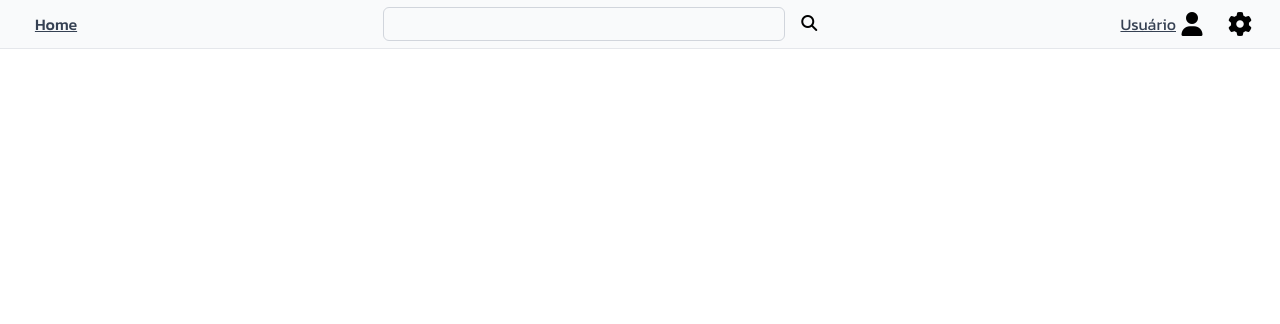
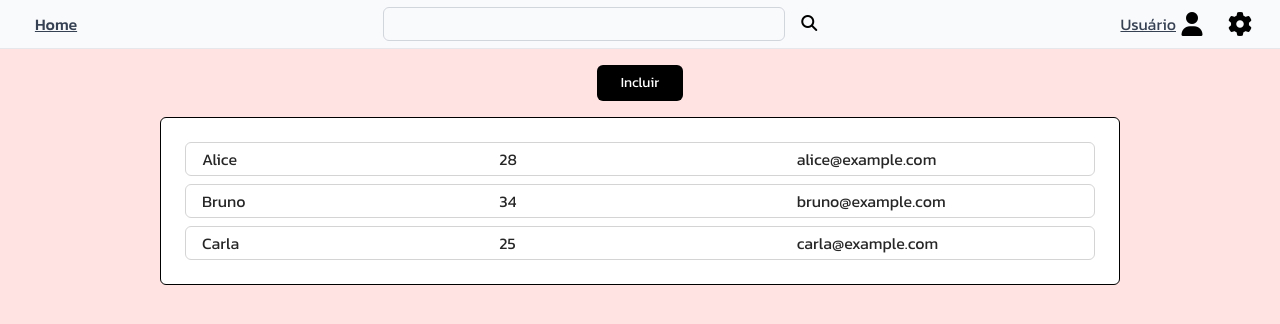
Before and after one commit to SidiJr/locacao-brinquedos-front, a React (Vite) app: page /clientes/list in a window 1280 px wide. Before the commit this address had no page. Shown: the top 324 px of the page. Built offline with nearby package versions, Linux system fonts and the light colour scheme.

Commit message:
feat: :boom: Listagem Base
Adicionando base da listagem.

```diff
--- a/src/App.jsx
+++ b/src/App.jsx
@@ -5,8 +5,10 @@ import NavBar from "./components/NavBar";
 import { BrowserRouter as Router, Route, Routes } from "react-router-dom";
 import Login from "./components/Login";
 import { useAuth, AuthProvider } from "./contexts/AuthContext";
-import FormLocacao from "./pages/Locacoes/FormLocacoes";
 import FormClientes from "./pages/Clientes/FormClientes";
+import FormLocacoes from "./pages/Locacoes/FormLocacoes";
+import ListLocacoes from "./pages/Locacoes/ListLocacoes";
+import ListClientes from "./pages/Clientes/ListClientes";
 
 function App() {
   return (
@@ -30,9 +32,9 @@ const AuthContent = () => {
         <Routes>
           <Route path="/" element={isAuthenticated ? <Home /> : <Login />} />
           <Route path="/about" element={<About />} />
-          {/* <Route path="/locacao" element={<About/>} /> */}
-          <Route path="/locacaoes/form" element={<FormLocacao />} />
-          {/* <Route path="/cliente" element={<About />} /> */}
+          <Route path="/locacoes/list" element={<ListLocacoes/>} />
+          <Route path="/locacoes/form" element={<FormLocacoes />} />
+          <Route path="/clientes/list" element={<ListClientes />} />
           <Route path="/clientes/form" element={<FormClientes />} />
         </Routes>
       </div>
--- a/src/components/FormElements/BaseButton.jsx
+++ b/src/components/FormElements/BaseButton.jsx
@@ -2,22 +2,19 @@ import clsx from 'clsx';
 import React from 'react';
 
 const BaseButton = ({ isForm, text, buttonClass }) => {
-  const baseButtonClass = "bg-black text-white px-4 py-4 rounded-md w-48";
-  const transitionClass = "transition duration-300 transform";
-  const hoverClass = "hover:scale-105 hover:bg-gray-800";
-  const focusClass = "focus:outline-none focus:ring-2 focus:ring-offset-2 focus:ring-black";
-  const activeClass = "active:scale-95";
+
 
   return (
     <button
       type={isForm ? 'submit' : 'button'}
       className={clsx(
-        baseButtonClass,
-        transitionClass,
-        hoverClass,
-        focusClass,
-        activeClass,
-        buttonClass
+        "px-6 py-2 text-sm",
+        "rounded-md",
+        "bg-black text-white",
+        "hover:bg-neutral-700",
+        "cursor-pointer",
+        "transition duration-150 ease-in-out",
+        "focus:outline-none focus:ring-2 focus:ring-neutral-700"
       )}
     >
       {text}
--- a/src/components/FormElements/BaseForm.jsx
+++ b/src/components/FormElements/BaseForm.jsx
@@ -3,7 +3,7 @@ import Input from './BaseInput';
 import BaseButton from './BaseButton';
 import clsx from 'clsx';
 import { useForm } from '../../contexts/FormContext';
-import BaseSearchField from './BaseList';
+import BaseSearchField from './BaseSearchField';
 
 // Necessário passar um array de objetos com os fields e a função de submit
 const BaseForm = ({ fields, onSubmit, formClass, labelClass, inputClass, buttonText, title, showList, hideTotalizador, hideFixedButtons, hideCancelar }) => {
@@ -28,7 +28,7 @@ const BaseForm = ({ fields, onSubmit, formClass, labelClass, inputClass, buttonT
             <form className="w-full flex flex-col items-center gap-4 py-4" onSubmit={handleSubmit}>
                 <p >{title}</p>
                 {/* Envolve os campos */}
-                <div className={clsx("flex flex-col border bg-white p-10 gap-4 rounded-md w-3/4")}>
+                <div className={clsx("flex flex-col border bg-white p-6 gap-2 rounded-md w-3/4")}>
                     {fields.map((field) => (
                         // Envolve cada campo
                         <div key={field.name} >
@@ -47,7 +47,7 @@ const BaseForm = ({ fields, onSubmit, formClass, labelClass, inputClass, buttonT
                     ))}
                 </div>
                 {/* Aqui a lista */}
-                {showList && (<div className={clsx("flex flex-col border bg-white p-10 gap-4 rounded-md w-3/4 items-center")}>
+                {showList && (<div className={clsx("flex flex-col border bg-white p-6 gap-2 rounded-md w-3/4 items-center")}>
                     <BaseSearchField />
                 </div>)}
 
--- a/src/components/FormElements/BaseInput.jsx
+++ b/src/components/FormElements/BaseInput.jsx
@@ -8,7 +8,7 @@ const BaseInput = ({ label, type, name, value, onChange, required, placeholder,
             {label && <label className={clsx("w-full underline", labelClass)} htmlFor={name}>{label}</label>}
             <input
                 className={clsx(
-                    "w-full px-4 py-3 rounded-md border",
+                    "w-full px-4 py-1 rounded-md border",
                     "border-neutral-300 dark:border-neutral-600",
                     "bg-white dark:bg-neutral-900",
                     "text-neutral-800 dark:text-neutral-100",
--- a/src/components/FormElements/BaseList.jsx
+++ b/src/components/FormElements/BaseSearchField.jsx
@@ -35,7 +35,7 @@ const BaseSearchField = () => {
             {/* Campo de pesquisa */}
             <input
                 type="text"
-                className={clsx("w-full px-4 py-3 rounded-md border",
+                className={clsx("w-full px-4 py-1 rounded-md border",
                     "border-neutral-300 dark:border-neutral-600",
                     "bg-white dark:bg-neutral-900",
                     "placeholder-neutral-400 dark:placeholder-neutral-500",
@@ -52,7 +52,7 @@ const BaseSearchField = () => {
                     {filteredOptions.map((option) => (
                         <li
                             key={option}
-                            className="cursor-pointer py-1 px-2 hover:bg-neutral-200"
+                            className="cursor-pointer py-1 px-1 hover:bg-neutral-200"
                             onClick={() => handleAddItem(option)}
                         >
                             {option}
@@ -67,7 +67,7 @@ const BaseSearchField = () => {
                     <h3>Itens Selecionados:</h3>
                     <ul>
                         {selectedItems.map((item, index) => (
-                            <li key={index} className="border border-neutral-300 rounded-md mt-1 p-2">
+                            <li key={index} className="border border-neutral-300 rounded-md mt-1 p-1">
                                 {item}
                             </li>
                         ))}
--- /dev/null
+++ b/src/components/ListElements/BaseItemList.jsx
@@ -0,0 +1,27 @@
+import clsx from 'clsx'
+import React from 'react'
+
+const BaseItemList = ({ item }) => {
+    return (
+        <div
+            className={clsx(
+                'w-full px-4 py-1 rounded-md border',
+                'border-neutral-300 dark:border-neutral-600',
+                'bg-white dark:bg-neutral-900',
+                'text-neutral-800 dark:text-neutral-100',
+                'hover:bg-neutral-100 dark:hover:bg-neutral-800',
+                'transition duration-150 ease-in-out',
+                'cursor-pointer',
+                'flex gap-4'
+            )}
+        >
+            {Object.entries(item).map(([key, value]) => (
+                <div key={key} className="flex-1 truncate">
+                    {value}
+                </div>
+            ))}
+        </div>
+    )
+}
+
+export default BaseItemList
--- /dev/null
+++ b/src/components/ListElements/BaseList.jsx
@@ -0,0 +1,40 @@
+import clsx from 'clsx'
+import React from 'react'
+import BaseButton from '../FormElements/BaseButton';
+import BaseItemList from './BaseItemList';
+
+const BaseList = () => {
+
+    //Virá da api
+    const listExample = [
+        {
+            name: "Alice",
+            age: 28,
+            email: "alice@example.com",
+        },
+        {
+            name: "Bruno",
+            age: 34,
+            email: "bruno@example.com",
+        },
+        {
+            name: "Carla",
+            age: 25,
+            email: "carla@example.com",
+        },
+    ];
+
+
+    return (
+        <section className={clsx("w-full flex flex-col items-center bg-red-100 h-screen")}>
+            <div className="w-full flex flex-col items-center gap-4 py-4" >
+                <BaseButton text={"Incluir"} />
+                <div className={clsx("flex flex-col border bg-white p-6 gap-2 rounded-md w-3/4")}>
+                    {listExample.map((item, index) => (<BaseItemList key={index} item={item} />))}
+                </div>
+            </div>
+        </section>
+    )
+}
+
+export default BaseList
--- /dev/null
+++ b/src/components/UI/colors.jsx
@@ -0,0 +1,8 @@
+export const colors = {
+    primary: 'text-blue-500',
+    secondary: 'text-green-500',
+    background: 'bg-gray-100',
+    text: 'text-gray-800',
+    border: 'border-gray-300',
+    placeholder: 'placeholder-gray-500',
+};
--- /dev/null
+++ b/src/pages/Clientes/ListClientes.jsx
@@ -0,0 +1,9 @@
+import BaseList from '../../components/ListElements/BaseList'
+
+const ListClientes = () => {
+  return (
+    <BaseList />
+  )
+}
+
+export default ListClientes
--- a/src/pages/Locacoes/FormLocacoes.jsx
+++ b/src/pages/Locacoes/FormLocacoes.jsx
@@ -1,7 +1,7 @@
 import BaseForm from "../../components/FormElements/BaseForm";
 import { FormProvider } from "../../contexts/FormContext";
 
-const FormLocacao = () => {
+const FormLocacoes = () => {
 
     const fields = [
         {
@@ -33,4 +33,4 @@ const FormLocacao = () => {
 
 }
 
-export default FormLocacao;
+export default FormLocacoes;
--- /dev/null
+++ b/src/pages/Locacoes/ListLocacoes.jsx
@@ -0,0 +1,9 @@
+import BaseList from "../../components/ListElements/BaseList"
+
+const ListLocacoes = () => {
+    return (
+        <BaseList />
+    )
+}
+
+export default ListLocacoes
```
